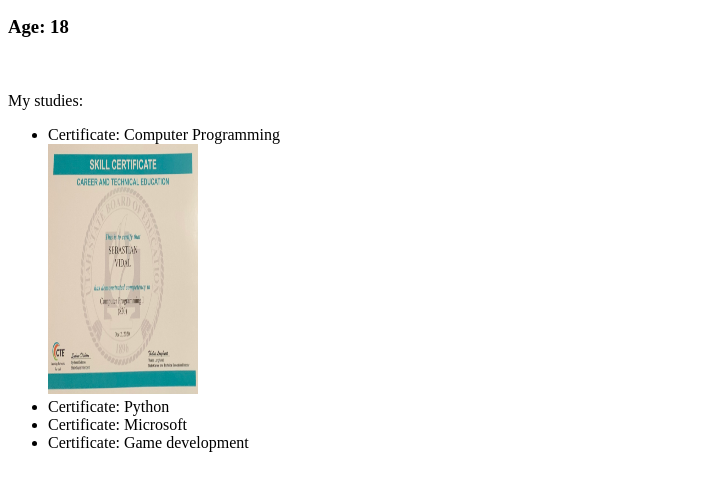
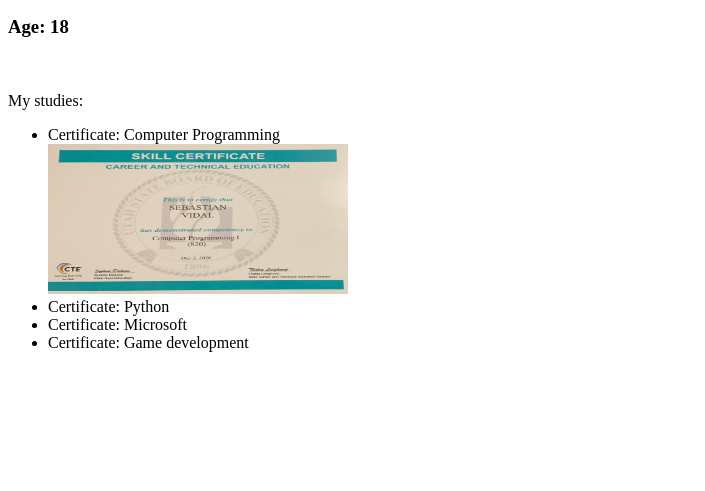
Before and after one commit to Svidalvilches/bby28.github.io, a plain HTML site: page index.html in a window 1280 px wide. Shown: the part 105-596 px from the top of the page, without its empty margins (0-705 px from the left). Drawn offline with Linux system fonts and the light colour scheme.

Commit message:
Update index.html

```diff
--- a/index.html
+++ b/index.html
@@ -20,7 +20,7 @@
         <ul>
             <li>
                 Certificate: Computer Programming <br>
-                <img src="IMG_0973.jpg" width="150" height="250">
+                <img src="IMG_0973.jpg" width="300" height="150">
             </li>
             <li>Certificate: Python</li>
             <li>Certificate: Microsoft</li>
```
